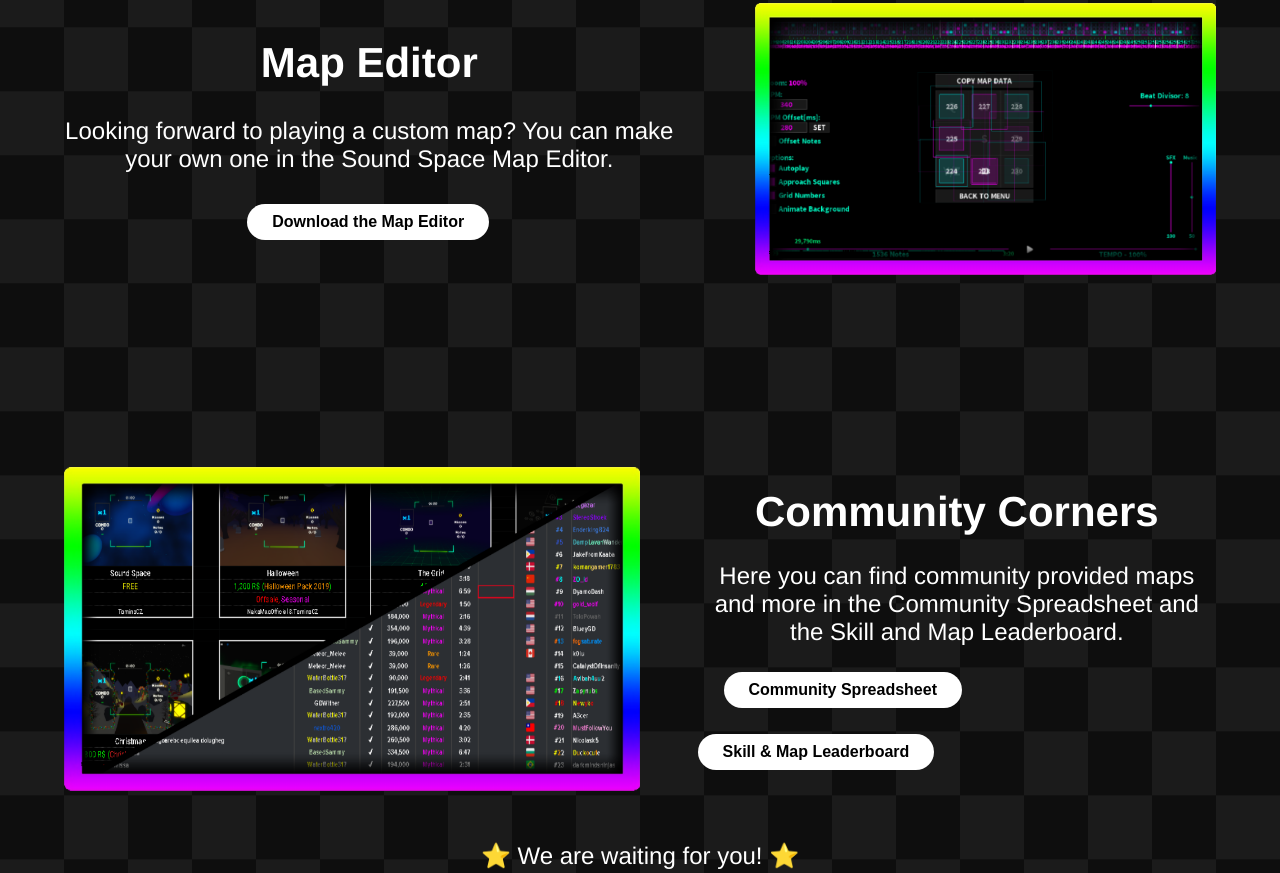
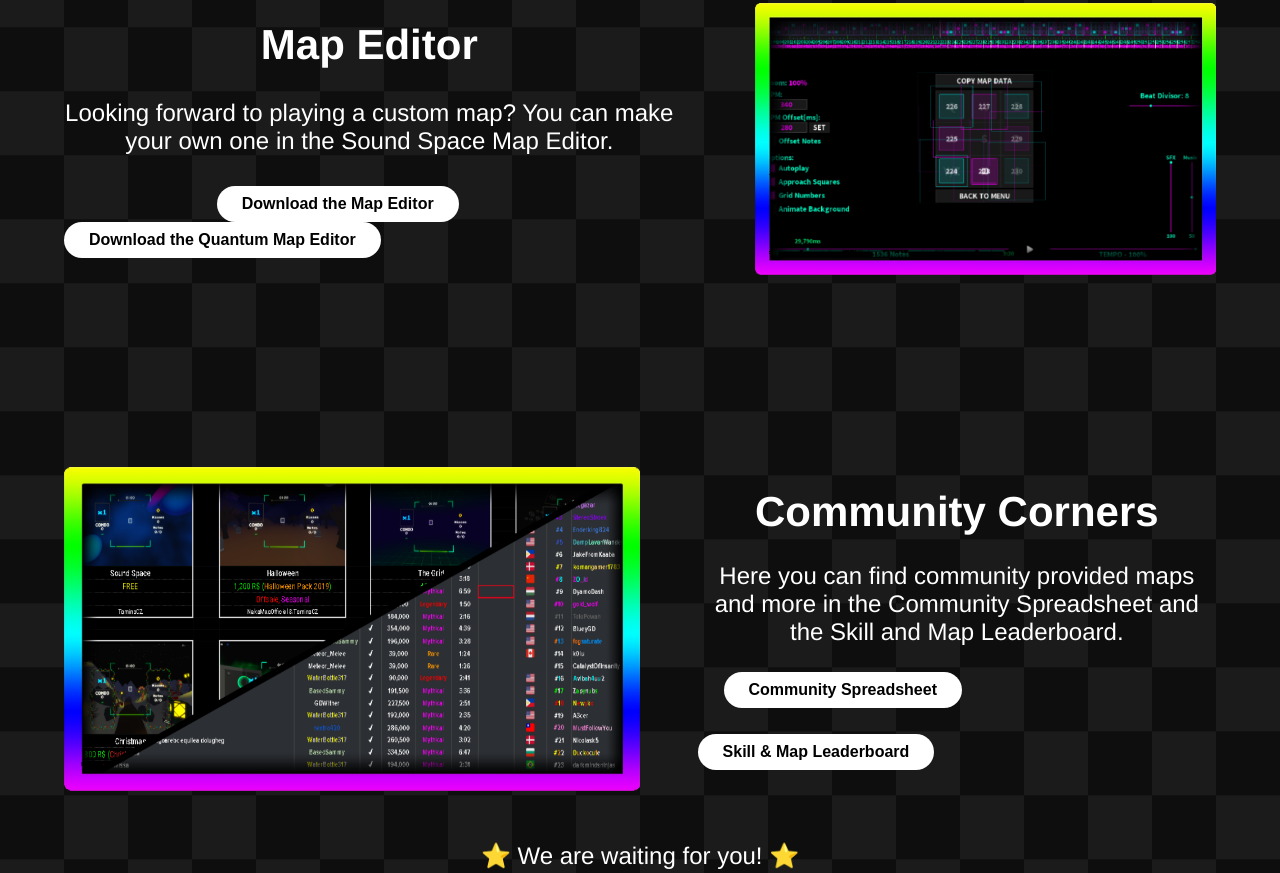
Before and after one commit to iNekowo/Sound-Space, a plain HTML site: page index.html in a window 1280 px wide. Shown: the part 1738-2611 px from the top of the page. Drawn offline with Linux system fonts and the light colour scheme.

Commit message:
Added some files and added links for editor
made it so it just downloads the editor instead of having to find out how to use it via github

```diff
--- a/index.html
+++ b/index.html
@@ -46,7 +46,8 @@
 			<div>
 				<h2 id="section3-title">Map Editor</h2>
 				<p id="section3-text">Looking forward to playing a custom map? You can make your own one in the Sound Space Map Editor.</p>
-				<a class="cta" href="https://github.com/TominoCZ/Sound-Space-Map-Editor/" target="_blank"><button id="section3-button">Download the Map Editor</button></a>
+				<a class="cta" href="./Editor/Sound_Space_Editor_v1.0_reupload.zip" target="_blank"><button id="section3-button">Download the Map Editor</button></a>
+				<a class="cta" href="./Editor/QE142f.zip" target="_blank"><button id="section3-button2">Download the Quantum Map Editor</button></a>
 			</div>
 			<img id="section3-image" src="./images/section3.png" alt="Sound Space Map Editor">
 		</div>
@@ -78,6 +79,6 @@
 			<a href="https://www.youtube.com/channel/UCaHq9rG6MTU2B9LaIfsmobw"><img id="youtube-footer" src="https://qonaskamkuk.com/wp-content/uploads/2019/08/youtube-logo.png" target="_blank"></a>
 		</div>
 	</footer>
-	<script type="text/javascript" src="script.js"></script>
+	<!--<script type="text/javascript" src="script.js"></script>-->
 </body>
 </html>
--- a/style.css
+++ b/style.css
@@ -222,6 +222,37 @@ section {
 	border-radius: 50px;
 	cursor: pointer;
 	transition: all 0.3s ease 0s;
+	margin: 0 0 0 25%;
+}
+
+#section3-button2 {
+	padding: 9px 25px;
+	background-color: rgba(255,255,255,1);
+	color: black;
+	border: none;
+	border-radius: 50px;
+	cursor: pointer;
+	transition: all 0.3s ease 0s;
+	margin: 0 0 0 0;
+}
+
+#section3-button:hover {
+	color: rgba(173,216,230 ,1 );
+}
+
+#section3-button2:hover {
+	color: rgba(173,216,230 ,1 );
+}
+
+/*
+#section3-button {
+	padding: 9px 25px;
+	background-color: rgba(255,255,255,1);
+	color: black;
+	border: none;
+	border-radius: 50px;
+	cursor: pointer;
+	transition: all 0.3s ease 0s;
 	margin: 0 0 0 30%;
 }
 
@@ -229,6 +260,21 @@ section {
 	color: rgba(173,216,230 ,1 );
 }
 
+#section3-button2 {
+	padding: 9px 25px;
+	background-color: rgba(255,255,255,1);
+	color: black;
+	border: none;
+	border-radius: 50px;
+	cursor: pointer;
+	transition: all 0.3s ease 0s;
+	margin: 0 0 0 25%;
+}
+
+#section3-button2:hover {
+	color: rgba(173,216,230 ,1 );
+}
+*/
 /* Section 4 */
 
 #section4 {
```
Also changed, not shown: 2 other files.
